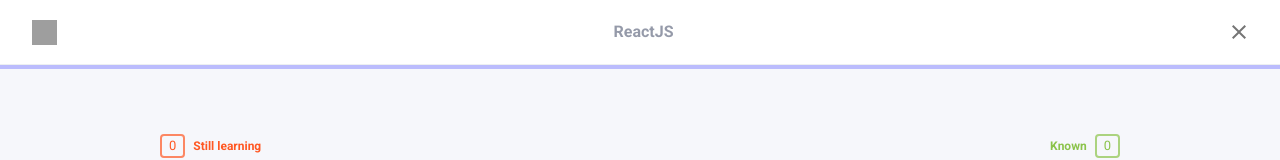
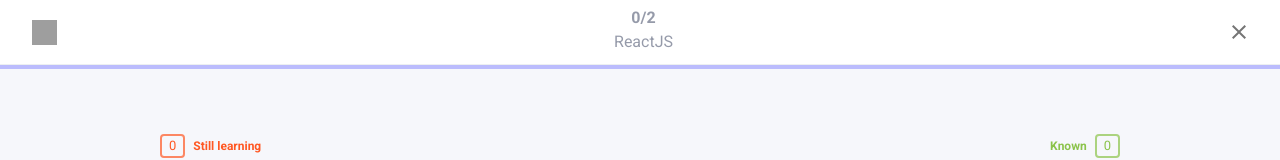
Before and after one commit to Garajluc/flashcard-app, a Next.js app: page /collection/1/quiz in a window 1280 px wide. Shown: the top 160 px of the page. Built offline with nearby package versions, Linux system fonts and the light colour scheme; grey boxes are pictures that could not be loaded.

Commit message:
keep count of progress

```diff
--- a/src/components/collectionQuiz/CollectionQuiz.tsx
+++ b/src/components/collectionQuiz/CollectionQuiz.tsx
@@ -13,6 +13,7 @@
     correctAnswerCount,
     wrongAnswerCount,
     includeIncorrect,
+    unansweredCards,
     handleKnown,
     handleStillLearning,
     handleIncludeIncorrect,
@@ -23,7 +24,10 @@
     <WithCustomAppBar
       appBarComponent={
         <>
-          <CollectionQuizAppBar collectionName={collection.category_name} />
+          <CollectionQuizAppBar
+            collection={collection}
+            unansweredCardsCount={unansweredCards.length}
+          />
           <LinearDeterminate progress={progress} />
         </>
       }
--- a/src/components/collectionQuiz/CollectionQuizAppBar.tsx
+++ b/src/components/collectionQuiz/CollectionQuizAppBar.tsx
@@ -1,20 +1,25 @@
 import * as React from 'react';
 import Link from 'next/link';
-import { AppBar as MuiAppBar, Typography } from '@mui/material';
+import { AppBar as MuiAppBar, Stack, Typography } from '@mui/material';
 import Box from '@mui/material/Box';
 import Toolbar from '@mui/material/Toolbar';
 import Image from 'next/image';
 import ClearIcon from '@mui/icons-material/Clear';
 import { APP_BAR_HEIGHT } from '../utils/layout/LayoutDimensionsService';
 import { IconButton } from '../utils/IconButton';
+import type { CollectionWithId } from '@/data/types';
 
 type CollectionQuizAppBarProps = {
-  collectionName: string;
+  collection: CollectionWithId;
+  unansweredCardsCount: number;
 };
 
 export const CollectionQuizAppBar = ({
-  collectionName,
+  collection,
+  unansweredCardsCount,
 }: CollectionQuizAppBarProps) => {
+  const flashCardsTotalCount = collection.flashcards.length;
+  const answeredCardsCount = flashCardsTotalCount - unansweredCardsCount;
   return (
     <Box sx={{ height: APP_BAR_HEIGHT }}>
       <MuiAppBar position="static" elevation={0}>
@@ -33,13 +38,25 @@
             />
           </Link>
           <Box sx={{ flexGrow: 1 }} />
+          <Box>
+            <Stack alignItems={'center'}>
               <Typography
                 variant="h4"
                 color="text.primary"
                 sx={{ flexGrow: 1, opacity: 0.5 }}
               >
-            {collectionName}
+                {answeredCardsCount}/{flashCardsTotalCount}
               </Typography>
+              <Typography
+                variant="subtitle1"
+                color="text.primary"
+                sx={{ flexGrow: 1, opacity: 0.5 }}
+              >
+                {collection.category_name}
+              </Typography>
+            </Stack>
+          </Box>
+          <Box sx={{ flexGrow: 1 }} />
           <Link href="/">
             <IconButton
               title="Close"
```
Also changed, not shown: src/components/collectionQuiz/useCollectionQuiz.tsx (+8 -2 lines). Lines whose indentation alone changed are shown as unchanged.
